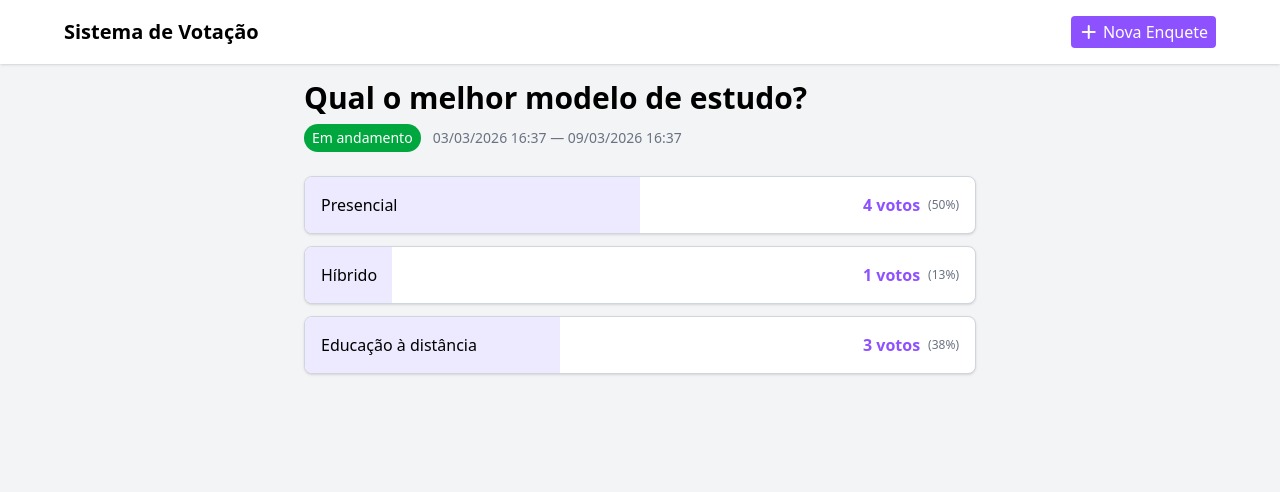
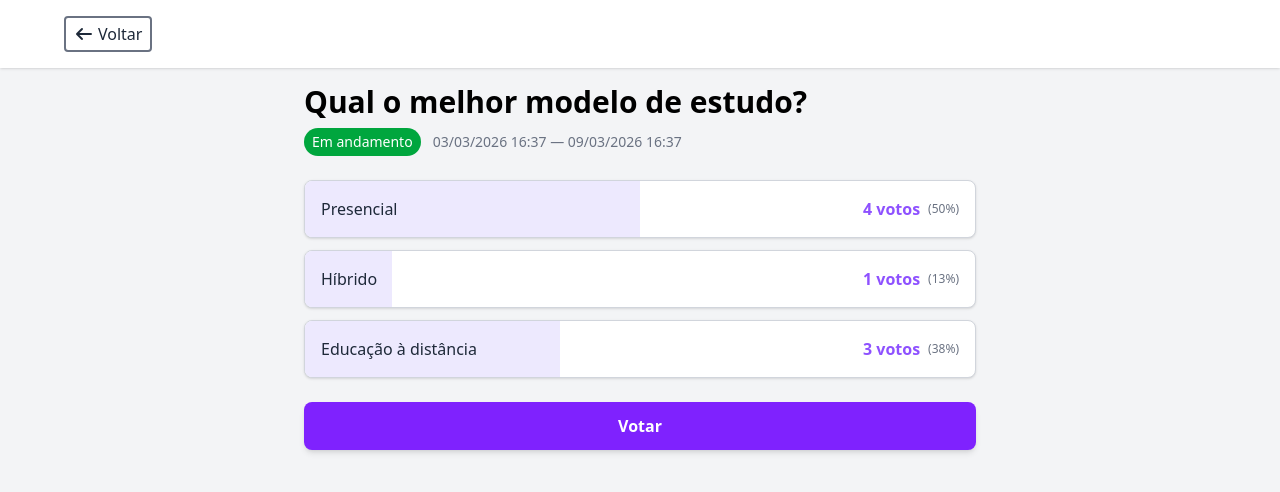
Before and after one commit to jorgemendes07/sistema-de-votacao, a Laravel app: page /polls/1 in a window 1280 px wide. Shown: the top 492 px of the page. Run offline with Laravel 12, Linux system fonts and the light colour scheme; data comes from the database, SQL or seed files in the repository; style sheets or scripts are compiled from the project's sources; some libraries are stand-ins or nearby versions.

Commit message:
feat: altera os campos de submit por radio e adiciona botao para o submit do voto

```diff
--- a/resources/views/polls/vote.blade.php
+++ b/resources/views/polls/vote.blade.php
@@ -1,5 +1,6 @@
 {{-- resources/views/polls/vote.blade.php --}}
 @extends('layouts.app')
+@section('showBackButton', true)
 
 @section('content')
 <div class="max-w-2xl mx-auto flex flex-col gap-6">
@@ -26,32 +27,45 @@
         </div>
     </div>
 
-    <form action="{{ route('polls.vote', $poll->id) }}" method="POST" class="flex flex-col gap-3">
+    <form action="{{ route('polls.vote', $poll->id) }}" method="POST" class="flex flex-col gap-4">
         @csrf
+        <div class="flex flex-col gap-3">
             @foreach($poll->options as $option)
                 @php
                     $totalVotes = $poll->options->sum('votes');
                     $pct = $totalVotes > 0 ? round($option->votes / $totalVotes * 100) : 0;
                 @endphp
 
-        <button
-            type="submit"
-            name="option_id"
-            value="{{ $option->id }}"
-            class="relative overflow-hidden cursor-pointer transition-all p-4 rounded-lg border bg-white border-gray-300 shadow-sm hover:ring-2 hover:ring-violet-300
-                {{ $status !== 'active' ? 'opacity-70 cursor-not-allowed' : '' }}"
-            {{ $status !== 'active' ? 'disabled' : '' }}
-        >
+                <label class="relative block group">
+                    <input type="radio" name="option_id" value="{{ $option->id }}" class="peer hidden"
+                        {{ $status !== 'active' ? 'disabled' : '' }} required>
+
+                    <div class="relative overflow-hidden cursor-pointer transition-all p-4 rounded-lg border bg-white border-gray-300 shadow-sm
+                        peer-checked:ring-2 peer-checked:ring-violet-500 peer-checked:border-violet-500 hover:bg-gray-50
+                        {{ $status !== 'active' ? 'opacity-70 cursor-not-allowed' : '' }}">
+
+                        {{-- Barra de Progresso --}}
                         <div class="absolute inset-0 bg-violet-100 transition-all duration-500" style="width: {{ $pct }}%"></div>
+
                         <div class="relative flex items-center justify-between gap-3">
-                <span class="font-medium">{{ $option->option_text }}</span>
+                            {{-- Apenas o texto da opção --}}
+                            <span class="font-medium text-gray-800">{{ $option->option_text }}</span>
+
                             <div class="flex items-center gap-2 shrink-0">
                                 <span class="text-violet-500 font-semibold">{{ $option->votes }} votos</span>
                                 <span class="text-xs text-gray-500">({{ $pct }}%)</span>
                             </div>
                         </div>
+                    </div>
+                </label>
+            @endforeach
+        </div>
+
+        @if($status === 'active')
+            <button type="submit" class="w-full bg-violet-600 hover:bg-violet-700 text-white font-bold py-3 px-6 rounded-lg transition-colors shadow-md mt-2">
+                Votar
             </button>
-        @endforeach
+        @endif
     </form>
 
     @if($status !== 'active')
```
Lines whose indentation alone changed are shown as unchanged.
